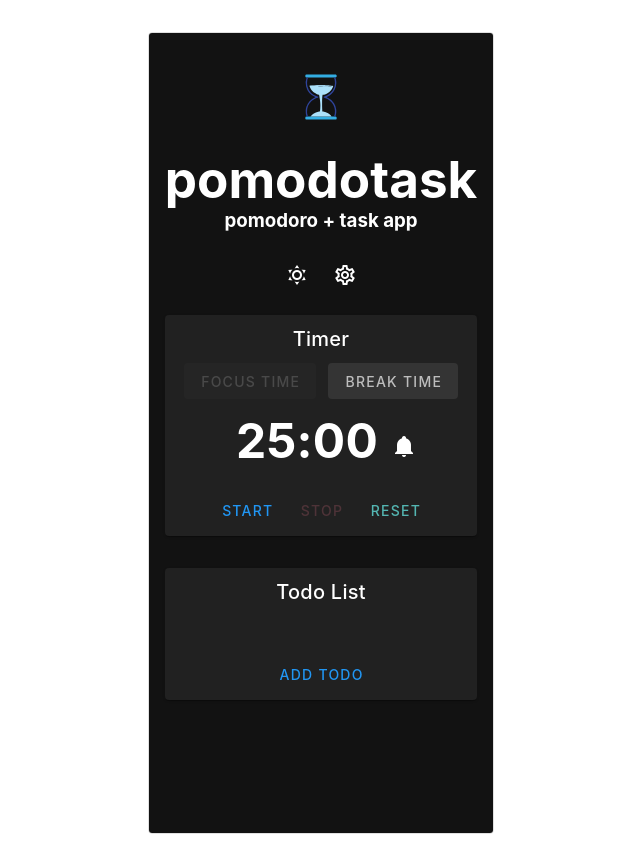
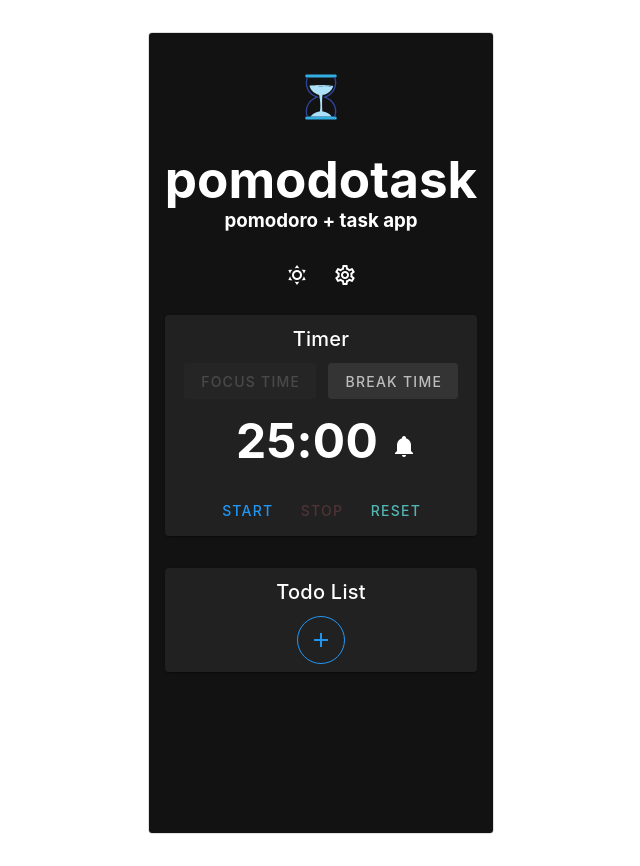
Before and after one commit to SidnaZayn/pomodotask-pwa, a Vue app: page / in a window 1280 px wide. Shown: the whole page, without its empty margins (319-959 px from the left). Built offline with nearby package versions, Linux system fonts and the light colour scheme.

Commit message:
update button icon

```diff
--- a/src/components/Todo/Main.vue
+++ b/src/components/Todo/Main.vue
@@ -38,12 +38,13 @@ const checkboxStatus = computed(() => {
 <template>
   <v-card class="todo-list">
     <v-card-title>Todo List</v-card-title>
-    <v-card-text>
-      <v-list class="w-full mx-auto">
+    <v-card-text v-if="todos.length > 0">
+      <v-list class="w-full mx-auto p-2">
         <v-list-item
           v-for="(todo, i) in todos"
           :key="todo.id"
-          :class="{'bg-secondary': todo.completed}"
+          :class="[todo.completed?'bg-secondary': 'bg-gray-200']"
+          class="rounded mb-2"
         >
           <template #prepend>
             <v-checkbox
@@ -65,7 +66,7 @@ const checkboxStatus = computed(() => {
       </v-list>
     </v-card-text>
     <v-card-actions class="d-flex justify-center">
-      <v-btn color="primary" @click="addTodo">Add Todo</v-btn>
+      <v-btn color="primary" @click="addTodo" variant="outlined" icon="mdi-plus"></v-btn>
     </v-card-actions>
   </v-card>
 </template>
```
